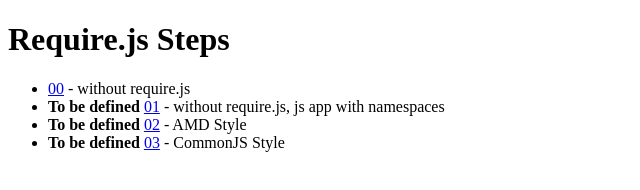
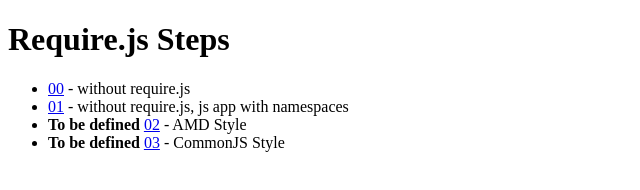
Before and after one commit to soudev/requirejs-steps, a website: page src/index.html in a window 1280 px wide. Shown: the whole page, without its empty margins (0-640 px from the left). Drawn offline with Linux system fonts and the light colour scheme.

Commit message:
src/index.html updated

```diff
--- a/src/index.html
+++ b/src/index.html
@@ -9,7 +9,7 @@
 
   <ul>
     <li><a href="00">00</a> - without require.js</li>
-    <li><b>To be defined</b> <a href="01">01</a> - without require.js, js app with namespaces</li>
+    <li><a href="01">01</a> - without require.js, js app with namespaces</li>
     <li><b>To be defined</b> <a href="02">02</a> - AMD Style</li>
     <li><b>To be defined</b> <a href="03">03</a> - CommonJS Style</li>
   </ul>
```
